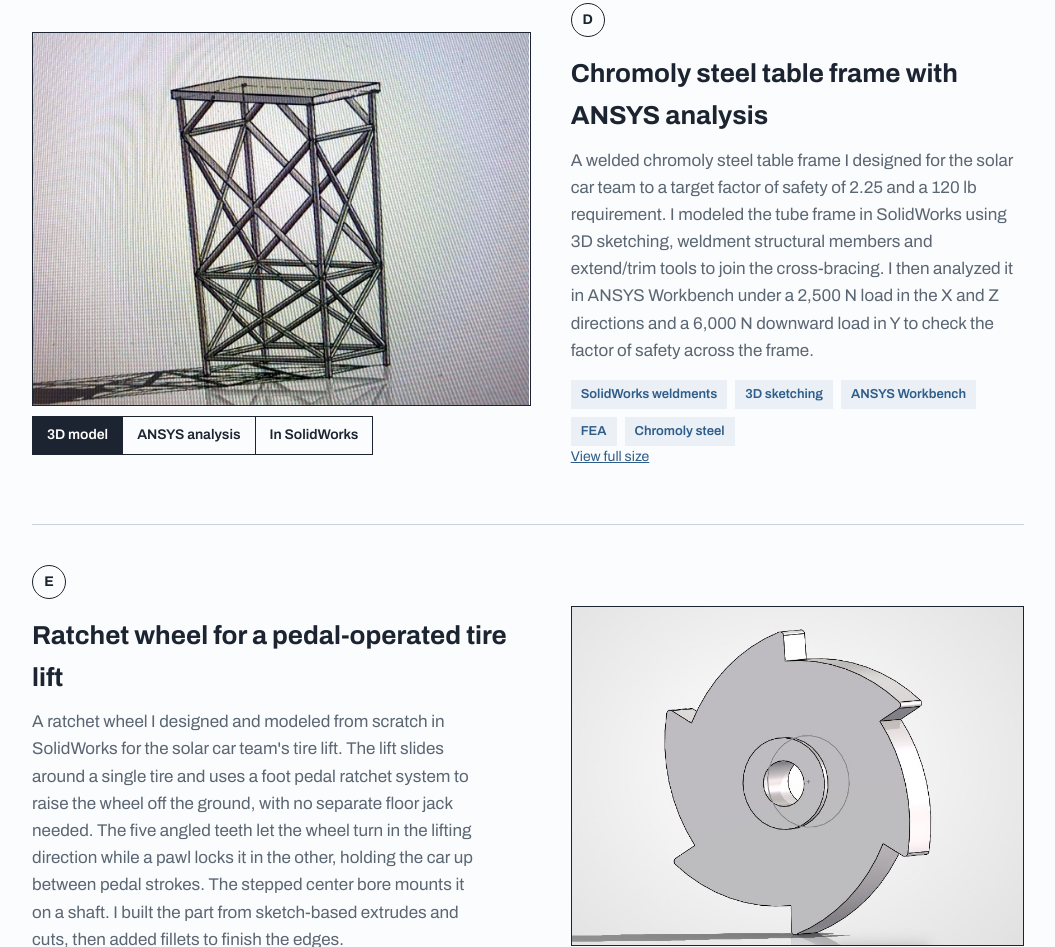
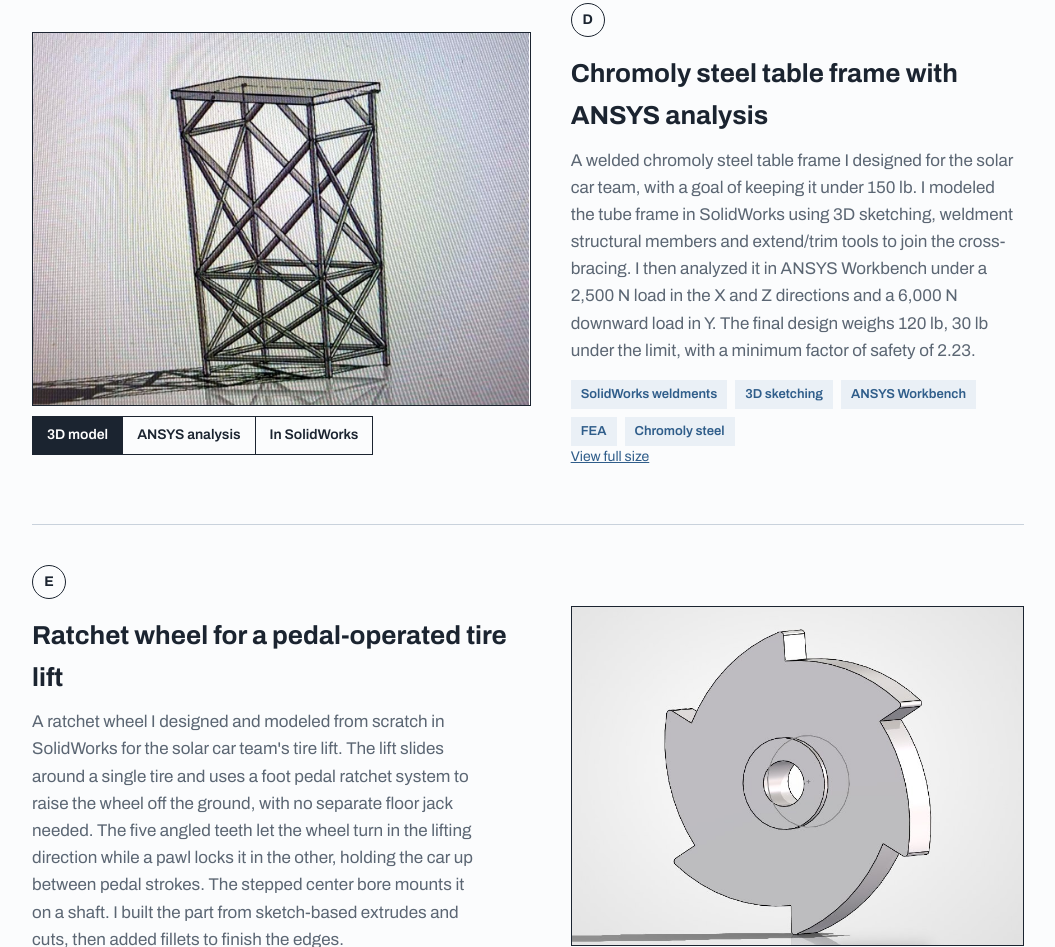
Before and after one commit to IzzyyEgan28/IzzyyEgan28.github.io, a plain HTML site: page index.html in a window 1280 px wide. Shown: the part 2545-3492 px from the top of the page, without its empty margins (112-1167 px from the left). Drawn offline with Linux system fonts and the light colour scheme.

Commit message:
Table frame: 120 lb weight vs 150 lb limit, FoS 2.23
Co-Authored-By: Claude Opus 5.5 <noreply@anthropic.com>
Claude-Session: https://claude.ai/code/session_01MA7mDoS8TBBmJWrutiErnh

```diff
--- a/index.html
+++ b/index.html
@@ -303,7 +303,7 @@
         <div>
           <div class="detail-tag" aria-hidden="true">D</div>
           <h4>Chromoly steel table frame with ANSYS analysis</h4>
-          <p>A welded chromoly steel table frame I designed for the solar car team to a target factor of safety of 2.25 and a 120 lb requirement. I modeled the tube frame in SolidWorks using 3D sketching, weldment structural members and extend/trim tools to join the cross-bracing. I then analyzed it in ANSYS Workbench under a 2,500 N load in the X and Z directions and a 6,000 N downward load in Y to check the factor of safety across the frame.</p>
+          <p>A welded chromoly steel table frame I designed for the solar car team, with a goal of keeping it under 150 lb. I modeled the tube frame in SolidWorks using 3D sketching, weldment structural members and extend/trim tools to join the cross-bracing. I then analyzed it in ANSYS Workbench under a 2,500 N load in the X and Z directions and a 6,000 N downward load in Y. The final design weighs 120 lb, 30 lb under the limit, with a minimum factor of safety of 2.23.</p>
           <ul class="chips"><li>SolidWorks weldments</li><li>3D sketching</li><li>ANSYS Workbench</li><li>FEA</li><li>Chromoly steel</li></ul>
         </div>
       </article>
```
